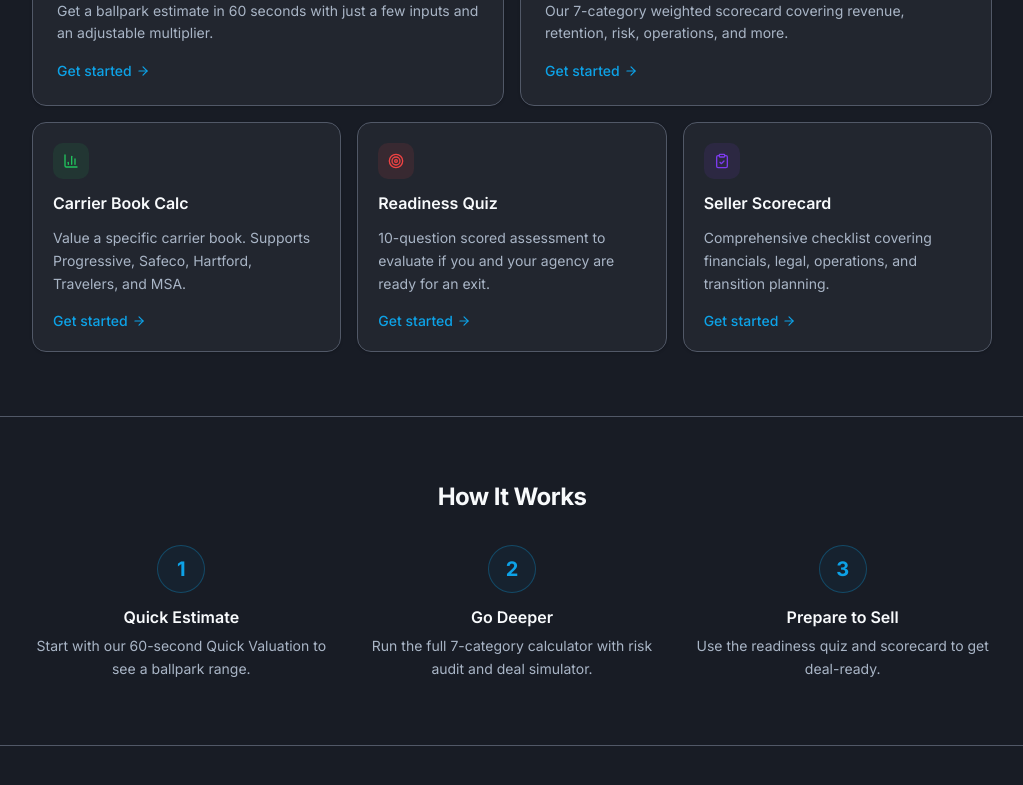
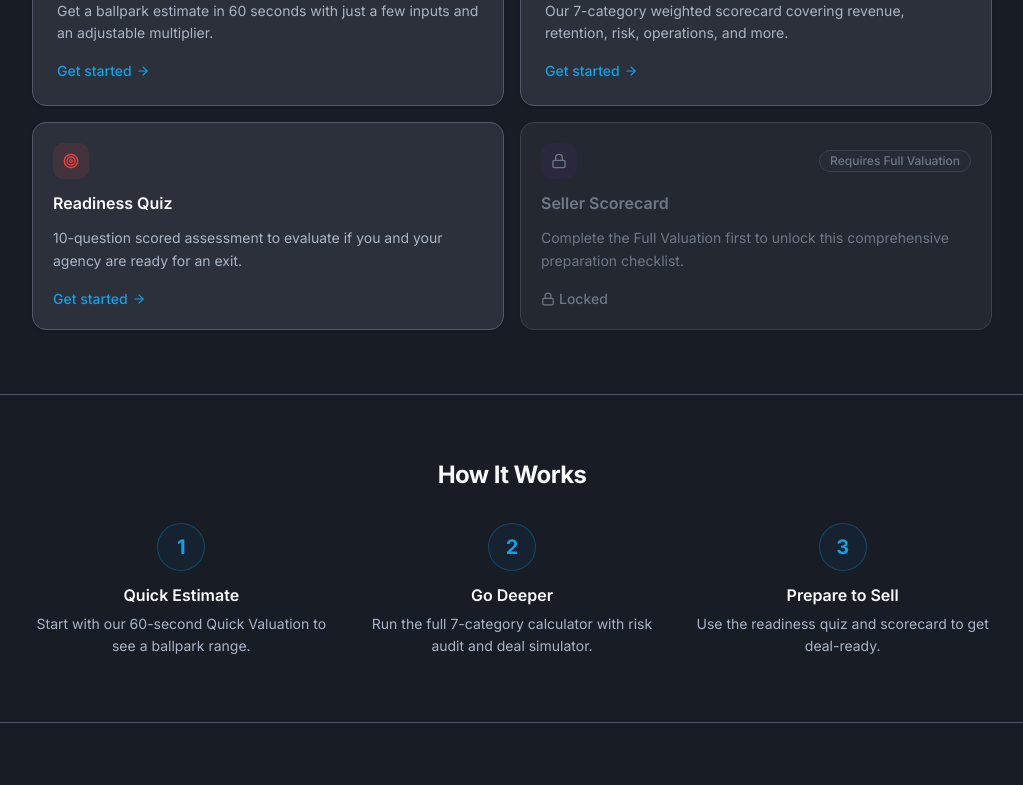
Before and after one commit to alexkirch1/agencyappraiser, a Next.js app: page / in a window 1280 px wide. Shown: the part 980-1765 px from the top of the page, without its empty margins (128-1151 px from the left). Built offline with nearby package versions, Linux system fonts and the light colour scheme.

Commit message:
feat: enhance admin auth and tool accessibility
Adjust card colors, restrict Carrier Book Calc access, gate Seller Scorecard completion.

```diff
--- a/app/calculator/page.tsx
+++ b/app/calculator/page.tsx
@@ -105,6 +105,8 @@ export default function CalculatorPage() {
     setShowLeadCapture(false)
     // Show disclaimer after lead capture
     setShowDisclaimer(true)
+    // Unlock the Seller Scorecard for this session
+    try { sessionStorage.setItem("fullCalcCompleted", "true") } catch {}
   }
 
   const handleDisclaimerContinue = () => {
--- a/app/globals.css
+++ b/app/globals.css
@@ -7,7 +7,7 @@
 :root {
   --background: 0 0% 98%;
   --foreground: 222 47% 11%;
-  --card: 0 0% 100%;
+  --card: 210 20% 95%;
   --card-foreground: 222 47% 11%;
   --popover: 0 0% 100%;
   --popover-foreground: 222 47% 11%;
@@ -50,7 +50,7 @@
 .dark {
   --background: 222 20% 12%;
   --foreground: 210 40% 98%;
-  --card: 222 16% 16%;
+  --card: 222 14% 20%;
   --card-foreground: 210 40% 98%;
   --popover: 222 16% 16%;
   --popover-foreground: 210 40% 98%;
--- a/app/page.tsx
+++ b/app/page.tsx
@@ -2,12 +2,12 @@ import Link from "next/link"
 import {
   ArrowRight,
   Calculator,
-  BarChart3,
   ClipboardCheck,
   CheckCircle2,
   Shield,
   Target,
   Zap,
+  Lock,
 } from "lucide-react"
 import { Button } from "@/components/ui/button"
 import { Card, CardContent } from "@/components/ui/card"
@@ -21,6 +21,7 @@ const tools = [
     accent: "text-[hsl(var(--warning))]",
     accentBg: "bg-[hsl(var(--warning))]/10",
     tag: "Start Here",
+    locked: false,
   },
   {
     href: "/calculator",
@@ -30,15 +31,7 @@ const tools = [
     accent: "text-primary",
     accentBg: "bg-primary/10",
     tag: "Most Popular",
-  },
-  {
-    href: "/carrier",
-    icon: BarChart3,
-    title: "Carrier Book Calc",
-    description: "Value a specific carrier book. Supports Progressive, Safeco, Hartford, Travelers, and MSA.",
-    accent: "text-[hsl(var(--success))]",
-    accentBg: "bg-[hsl(var(--success))]/10",
-    tag: null,
+    locked: false,
   },
   {
     href: "/quiz",
@@ -48,15 +41,17 @@ const tools = [
     accent: "text-[hsl(var(--chart-4))]",
     accentBg: "bg-[hsl(var(--chart-4))]/10",
     tag: null,
+    locked: false,
   },
   {
     href: "/readiness",
     icon: ClipboardCheck,
     title: "Seller Scorecard",
-    description: "Comprehensive checklist covering financials, legal, operations, and transition planning.",
+    description: "Complete the Full Valuation first to unlock this comprehensive preparation checklist.",
     accent: "text-[hsl(var(--chart-5))]",
     accentBg: "bg-[hsl(var(--chart-5))]/10",
-    tag: null,
+    tag: "Requires Full Valuation",
+    locked: true,
   },
 ]
 
@@ -142,9 +137,38 @@ export default function HomePage() {
           ))}
         </div>
 
-        {/* Bottom 3 cards */}
-        <div className="mt-4 grid gap-4 md:grid-cols-3">
-          {tools.slice(2).map((tool) => (
+        {/* Bottom cards */}
+        <div className="mt-4 grid gap-4 md:grid-cols-2">
+          {tools.slice(2).map((tool) => {
+            if (tool.locked) {
+              return (
+                <div key={tool.href} className="relative">
+                  <Card className="h-full border border-border bg-card opacity-60">
+                    <CardContent className="flex flex-col gap-3 p-5">
+                      <div className="flex items-center justify-between">
+                        <div className={`flex h-9 w-9 items-center justify-center rounded-lg ${tool.accentBg}`}>
+                          <Lock className="h-4 w-4 text-muted-foreground" />
+                        </div>
+                        {tool.tag && (
+                          <span className="rounded-full border border-border bg-muted px-2.5 py-0.5 text-xs font-medium text-muted-foreground">
+                            {tool.tag}
+                          </span>
+                        )}
+                      </div>
+                      <h3 className="text-base font-semibold text-muted-foreground">
+                        {tool.title}
+                      </h3>
+                      <p className="text-sm leading-relaxed text-muted-foreground">{tool.description}</p>
+                      <div className="mt-auto flex items-center gap-1 pt-1 text-sm font-medium text-muted-foreground">
+                        <Lock className="h-3.5 w-3.5" />
+                        <span>Locked</span>
+                      </div>
+                    </CardContent>
+                  </Card>
+                </div>
+              )
+            }
+            return (
               <Link key={tool.href} href={tool.href} className="group">
                 <Card className="h-full border border-border bg-card transition-colors hover:border-primary/50">
                   <CardContent className="flex flex-col gap-3 p-5">
@@ -162,7 +186,8 @@ export default function HomePage() {
                   </CardContent>
                 </Card>
               </Link>
-          ))}
+            )
+          })}
         </div>
       </section>
 
--- a/app/readiness/page.tsx
+++ b/app/readiness/page.tsx
@@ -1,8 +1,55 @@
 "use client"
 
+import { useEffect, useState } from "react"
+import Link from "next/link"
+import { Lock, Calculator, ArrowRight } from "lucide-react"
+import { Button } from "@/components/ui/button"
+import { Card, CardContent } from "@/components/ui/card"
 import { ReadinessScorecard } from "@/components/readiness/readiness-scorecard"
 
 export default function ReadinessPage() {
+  const [hasAccess, setHasAccess] = useState(false)
+  const [checking, setChecking] = useState(true)
+
+  useEffect(() => {
+    const completed = sessionStorage.getItem("fullCalcCompleted")
+    setHasAccess(completed === "true")
+    setChecking(false)
+  }, [])
+
+  if (checking) {
+    return (
+      <div className="flex min-h-[60vh] items-center justify-center">
+        <div className="h-8 w-8 animate-spin rounded-full border-4 border-muted border-t-primary" />
+      </div>
+    )
+  }
+
+  if (!hasAccess) {
+    return (
+      <div className="flex min-h-[60vh] items-center justify-center px-4">
+        <Card className="w-full max-w-md border-border">
+          <CardContent className="flex flex-col items-center p-8 text-center">
+            <div className="mb-4 flex h-14 w-14 items-center justify-center rounded-full bg-muted">
+              <Lock className="h-7 w-7 text-muted-foreground" />
+            </div>
+            <h1 className="text-xl font-bold text-foreground">Seller Scorecard Locked</h1>
+            <p className="mt-2 text-sm leading-relaxed text-muted-foreground">
+              Complete the Full Valuation Calculator first to unlock the Seller Readiness Scorecard.
+            </p>
+            <Button asChild className="mt-6 gap-2">
+              <Link href="/calculator">
+                <Calculator className="h-4 w-4" />
+                Go to Full Valuation
+                <ArrowRight className="h-4 w-4" />
+              </Link>
+            </Button>
+          </CardContent>
+        </Card>
+      </div>
+    )
+  }
+
   return (
     <div className="mx-auto max-w-7xl px-4 py-8 lg:px-8">
       <div className="mb-8">
--- a/components/layout/footer.tsx
+++ b/components/layout/footer.tsx
@@ -19,9 +19,7 @@ export function Footer() {
             <Link href="/calculator" className="text-sm text-muted-foreground transition-colors hover:text-foreground">
               Valuation Calculator
             </Link>
-            <Link href="/carrier" className="text-sm text-muted-foreground transition-colors hover:text-foreground">
-              Carrier Calculator
-            </Link>
+
             <Link href="/quiz" className="text-sm text-muted-foreground transition-colors hover:text-foreground">
               Readiness Quiz
             </Link>
--- a/components/layout/header.tsx
+++ b/components/layout/header.tsx
@@ -12,9 +12,7 @@ const navItems = [
   { href: "/", label: "Home" },
   { href: "/quick-value", label: "Quick Value" },
   { href: "/calculator", label: "Full Valuation" },
-  { href: "/carrier", label: "Carrier Calc" },
   { href: "/quiz", label: "Readiness Quiz" },
-  { href: "/readiness", label: "Seller Scorecard" },
 ]
 
 export function Header() {
--- a/lib/parse-utils.ts
+++ b/lib/parse-utils.ts
@@ -437,18 +437,6 @@ export function parsePdfCommissionRow(
   const foundPol = bestPol?.normalized ?? null
   const polConfidence = bestPol?.confidence ?? 0
 
-  // Debug: log first 5 parsed rows with policy candidates
-  if (typeof window !== "undefined" && polCandidates.length > 0) {
-    const _dbgKey = "__v0_polDbgCount"
-    const w = window as Record<string, number>
-    w[_dbgKey] = (w[_dbgKey] || 0) + 1
-    if (w[_dbgKey] <= 5) {
-      const top3 = polCandidates.slice(0, 3).map(c => `"${c.normalized}"(conf=${c.confidence})`).join(", ")
-      console.log(`[v0] PolicyPick #${w[_dbgKey]}: chose="${foundPol}" from [${top3}]`)
-      console.log(`[v0]   segments: ${JSON.stringify(segments)}`)
-    }
-  }
-
   // --- 4. Second pass: collect name candidates (skip policy segment, dates, numbers) ---
   const candidateNameSegments: string[] = []
 
```
Lines whose indentation alone changed are shown as unchanged.
